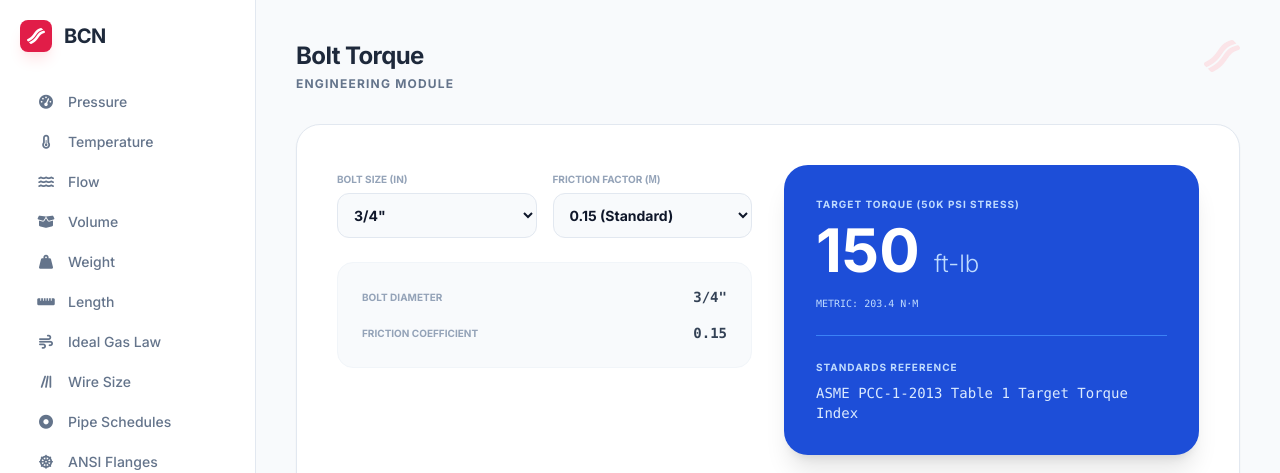
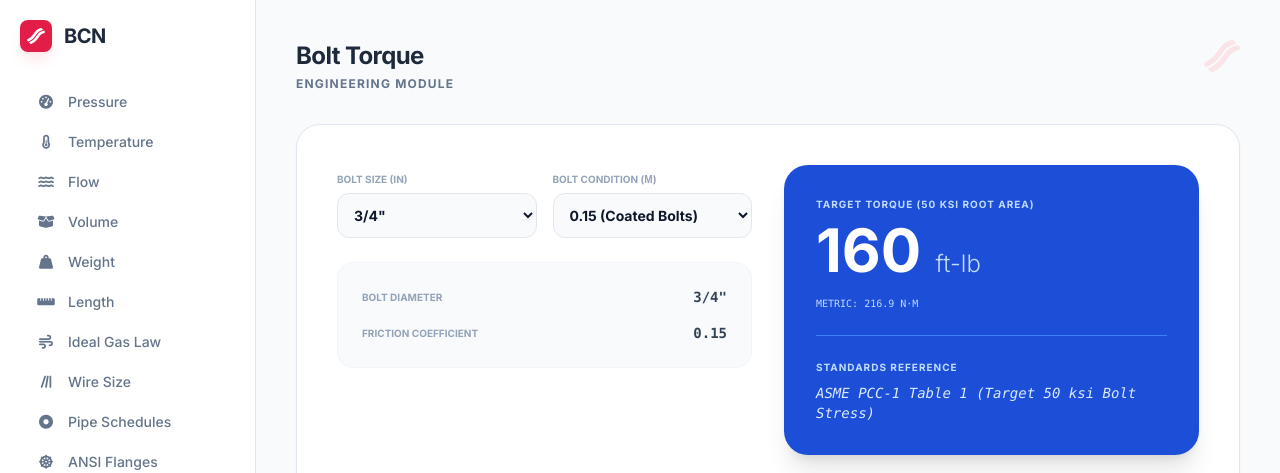
Before and after one commit to shipeepihs/BCN, a React (Vite) app: page / in a window 1280 px wide. Both pictures are taken after a click on the button "Bolt Torque". Shown: the top 473 px of the page. Built offline with nearby package versions, Linux system fonts and the light colour scheme.

Commit message:
feat: Update torque data and UI labels
Updates the torque data with more comprehensive entries and refines the UI labels for bolt size and friction factor to improve clarity and accuracy in the torque calculation tool.

```diff
--- a/App.tsx
+++ b/App.tsx
@@ -729,10 +729,10 @@ const App: React.FC = () => {
                       </select>
                     </div>
                     <div className="space-y-1">
-                      <label className="text-[10px] font-bold text-slate-400 uppercase">Friction Factor (μ)</label>
+                      <label className="text-[10px] font-bold text-slate-400 uppercase">Bolt Condition (μ)</label>
                       <select value={selectedFrictionFactor} onChange={e => setSelectedFrictionFactor(e.target.value)} className="w-full bg-slate-50 border border-slate-200 rounded-xl p-3 text-sm font-bold outline-none">
-                        <option value="0.15">0.15 (Standard)</option>
-                        <option value="0.20">0.20 (Dry)</option>
+                        <option value="0.15">0.15 (Coated Bolts)</option>
+                        <option value="0.20">0.20 (Noncoated Bolts)</option>
                       </select>
                     </div>
                   </div>
@@ -751,7 +751,7 @@ const App: React.FC = () => {
 
                 <div className="bg-blue-700 rounded-3xl p-8 text-white shadow-xl flex flex-col justify-center space-y-6">
                   <div>
-                    <div className="text-[10px] uppercase font-bold text-blue-200 tracking-widest mb-2">Target Torque (50k psi Stress)</div>
+                    <div className="text-[10px] uppercase font-bold text-blue-200 tracking-widest mb-2">Target Torque (50 ksi Root Area)</div>
                     <div className="text-6xl font-bold">
                       {torqueResult} <span className="text-2xl font-light text-blue-200">ft-lb</span>
                     </div>
@@ -759,7 +759,7 @@ const App: React.FC = () => {
                   </div>
                   <div className="pt-6 border-t border-blue-500">
                     <div className="text-[10px] uppercase font-bold text-blue-200 tracking-widest mb-2">Standards Reference</div>
-                    <div className="text-sm font-mono text-blue-100">ASME PCC-1-2013 Table 1 Target Torque Index</div>
+                    <div className="text-sm font-mono text-blue-100 italic">ASME PCC-1 Table 1 (Target 50 ksi Bolt Stress)</div>
                   </div>
                 </div>
               </div>
--- a/constants.tsx
+++ b/constants.tsx
@@ -240,15 +240,23 @@ export const FLANGE_DATA: FlangeEntry[] = [
 export const TORQUE_DATA: TorqueEntry[] = [
   { boltSize: '1/2', torques: { '0.15': 45, '0.20': 60 } },
   { boltSize: '5/8', torques: { '0.15': 90, '0.20': 120 } },
-  { boltSize: '3/4', torques: { '0.15': 150, '0.20': 200 } },
-  { boltSize: '7/8', torques: { '0.15': 240, '0.20': 320 } },
-  { boltSize: '1', torques: { '0.15': 365, '0.20': 485 } },
-  { boltSize: '1-1/8', torques: { '0.15': 530, '0.20': 705 } },
-  { boltSize: '1-1/4', torques: { '0.15': 750, '0.20': 1000 } },
-  { boltSize: '1-3/8', torques: { '0.15': 1020, '0.20': 1360 } },
-  { boltSize: '1-1/2', torques: { '0.15': 1200, '0.20': 1600 } },
-  { boltSize: '1-5/8', torques: { '0.15': 1650, '0.20': 2200 } },
-  { boltSize: '1-3/4', torques: { '0.15': 2100, '0.20': 2800 } },
-  { boltSize: '1-7/8', torques: { '0.15': 2700, '0.20': 3600 } },
-  { boltSize: '2', torques: { '0.15': 3300, '0.20': 4400 } },
+  { boltSize: '3/4', torques: { '0.15': 160, '0.20': 210 } },
+  { boltSize: '7/8', torques: { '0.15': 250, '0.20': 350 } },
+  { boltSize: '1', torques: { '0.15': 400, '0.20': 500 } },
+  { boltSize: '1-1/8', torques: { '0.15': 550, '0.20': 750 } },
+  { boltSize: '1-1/4', torques: { '0.15': 800, '0.20': 1050 } },
+  { boltSize: '1-3/8', torques: { '0.15': 1050, '0.20': 1400 } },
+  { boltSize: '1-1/2', torques: { '0.15': 1400, '0.20': 1800 } },
+  { boltSize: '1-5/8', torques: { '0.15': 1800, '0.20': 2350 } },
+  { boltSize: '1-3/4', torques: { '0.15': 2300, '0.20': 2950 } },
+  { boltSize: '1-7/8', torques: { '0.15': 2800, '0.20': 3650 } },
+  { boltSize: '2', torques: { '0.15': 3400, '0.20': 4500 } },
+  { boltSize: '2-1/4', torques: { '0.15': 4900, '0.20': 6500 } },
+  { boltSize: '2-1/2', torques: { '0.15': 6800, '0.20': 9000 } },
+  { boltSize: '2-3/4', torques: { '0.15': 9100, '0.20': 12000 } },
+  { boltSize: '3', torques: { '0.15': 11900, '0.20': 15700 } },
+  { boltSize: '3-1/4', torques: { '0.15': 15300, '0.20': 20100 } },
+  { boltSize: '3-1/2', torques: { '0.15': 19100, '0.20': 25300 } },
+  { boltSize: '3-3/4', torques: { '0.15': 23600, '0.20': 31200 } },
+  { boltSize: '4', torques: { '0.15': 28800, '0.20': 38000 } },
 ];
```
